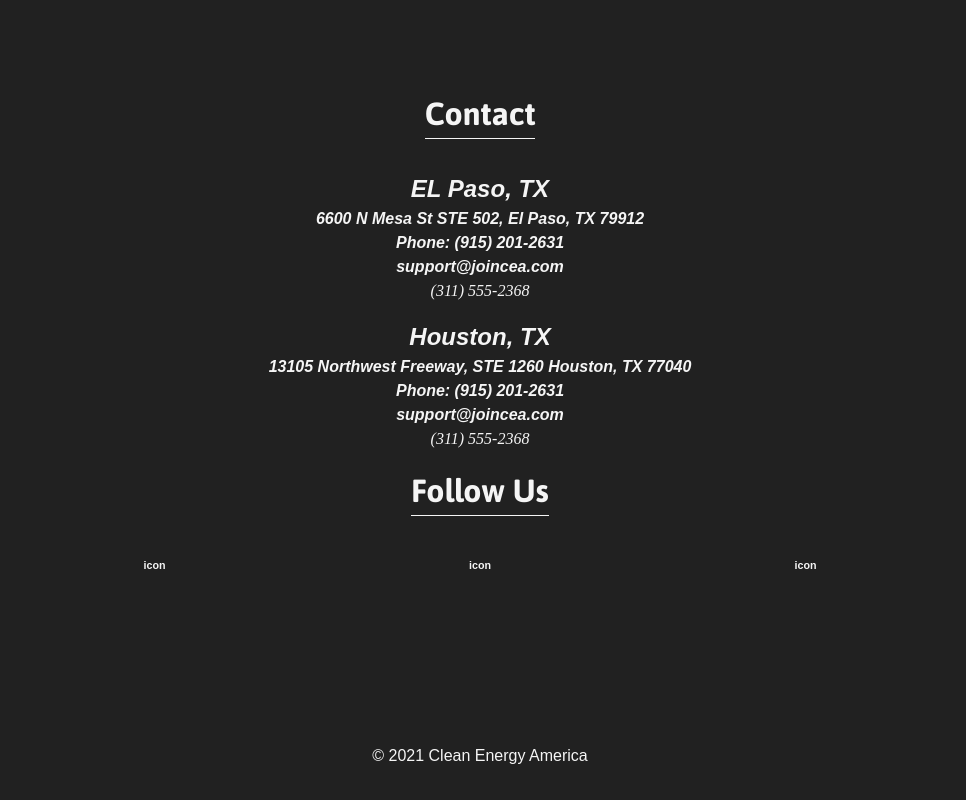
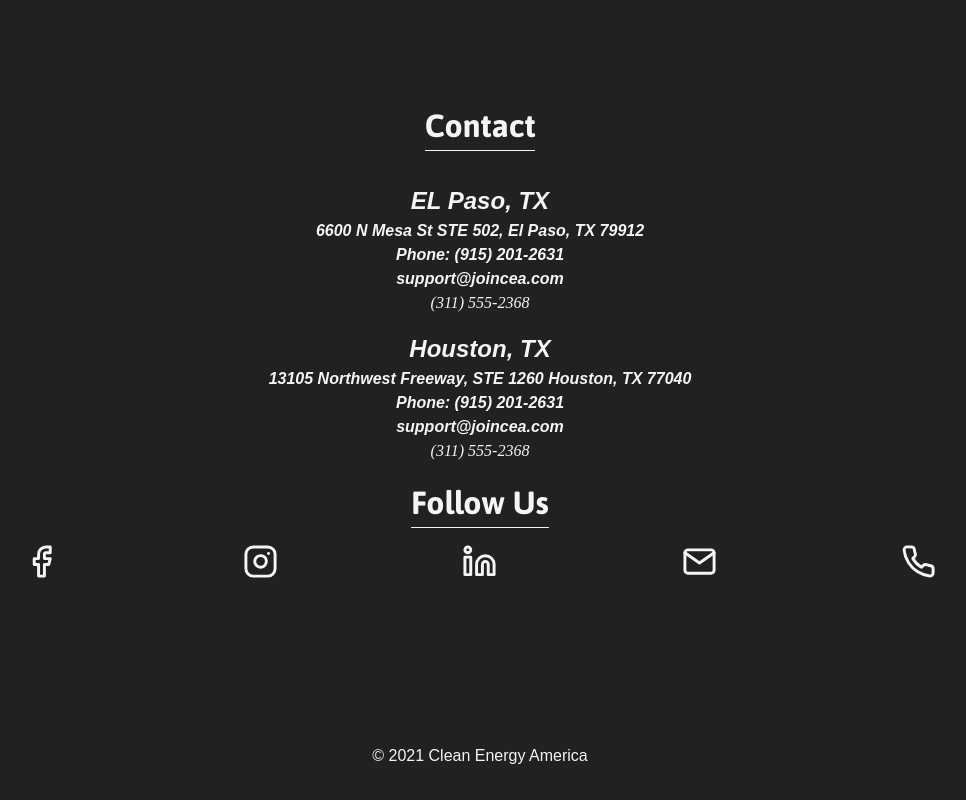
Before and after one commit to eric-santosCEA/second-solarcea, a React (Create React App) app: page / in a window 1280 px wide. Shown: the part 4034-4834 px from the top of the page, without its empty margins (160-1126 px from the left). Built offline with nearby package versions, Linux system fonts and the light colour scheme.

Commit message:
added links to homepage icons

```diff
--- a/src/components/Footer.js
+++ b/src/components/Footer.js
@@ -1,5 +1,12 @@
 import React from 'react'
 import '../styles/footer.css'
+import {
+  FiFacebook,
+  FiInstagram,
+  FiLinkedin,
+  FiMail,
+  FiPhone,
+} from 'react-icons/fi'
 
 const Footer = () => {
   return (
@@ -27,9 +34,41 @@
         <div className="follow-us">
           <h1>Follow Us</h1>
           <div className="social-icons">
-            <h6 className="icon">icon</h6>
-            <h6 className="icon">icon</h6>
-            <h6 className="icon">icon</h6>
+            <a
+              href="https://www.facebook.com/cleanenergyamerica/"
+              className="icon"
+              target="_blank"
+              rel="noopener noreferrer"
+            >
+              <FiFacebook size="35" />
+            </a>
+            <a
+              href="https://www.instagram.com/cleanenergyamerica/"
+              className="icon"
+              target="_blank"
+              rel="noopener noreferrer"
+            >
+              <FiInstagram size="35" />
+            </a>
+            <a
+              href="https://www.linkedin.com/company/clean-energy-america/mycompany/"
+              target="_blank"
+              rel="noopener noreferrer"
+              className="icon"
+            >
+              <FiLinkedin size="35" />
+            </a>
+            <a
+              href="mailto:support@joincea.com?subject=website referral"
+              target="_blank"
+              rel="noopener noreferrer"
+              className="icon"
+            >
+              <FiMail size="35" />
+            </a>
+            <a href="tel:915-201-2631" className="icon">
+              <FiPhone size="35" />
+            </a>
           </div>
         </div>
       </div>
--- a/src/styles/footer.css
+++ b/src/styles/footer.css
@@ -41,6 +41,9 @@
   flex-flow: row;
   width: 100vw;
 }
+.footer .follow-us .social-icons .icon {
+  color: whitesmoke;
+}
 .copyright {
   display: flex;
   justify-content: space-evenly;
--- a/src/styles/footer.less
+++ b/src/styles/footer.less
@@ -38,6 +38,9 @@
       justify-content: space-evenly;
       flex-flow: row;
       width: 100vw;
+      .icon {
+        color: whitesmoke;
+      }
     }
   }
 }
```
